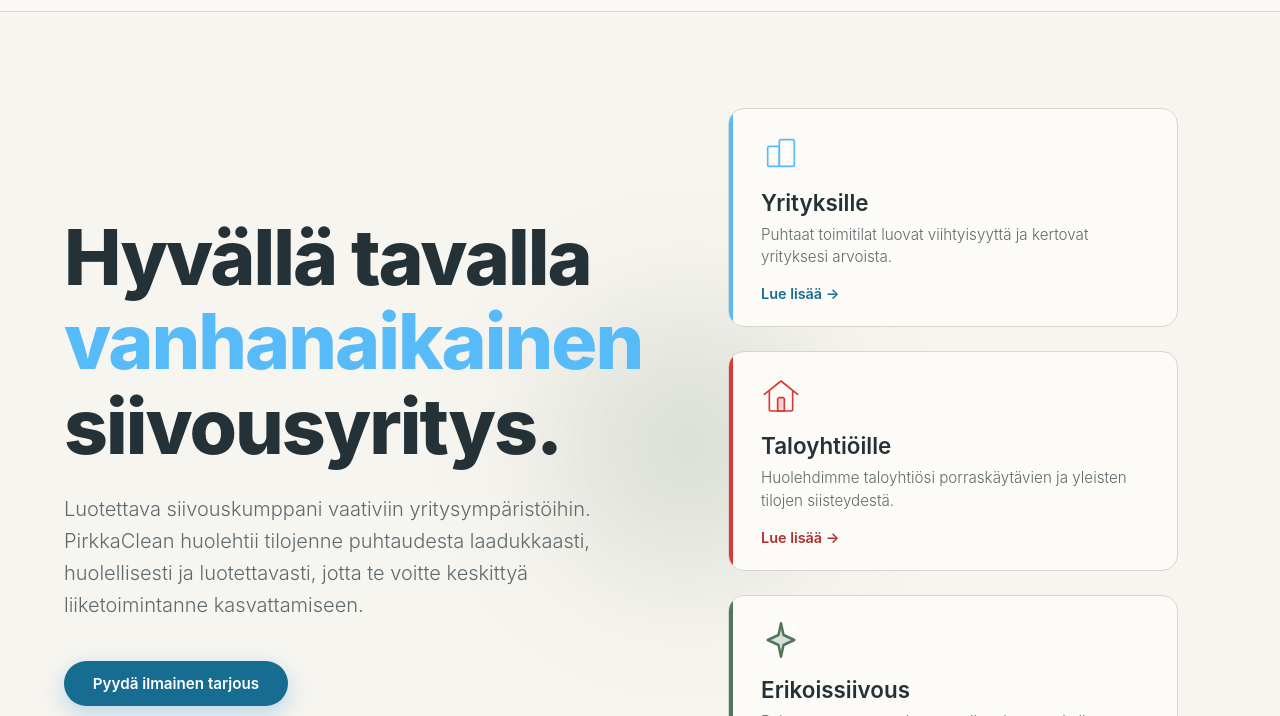
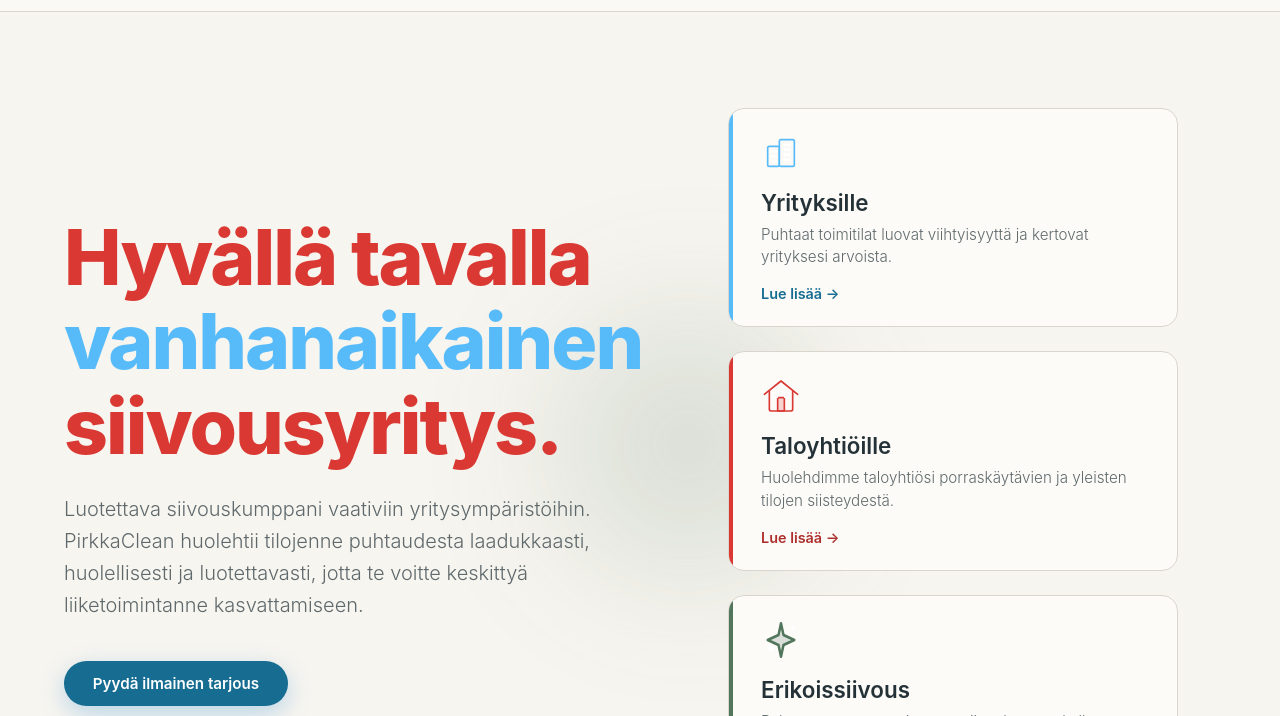
Before and after one commit to ventot-pixel/pirkkaclean-website, a plain HTML site: page index.html in a window 1280 px wide. Shown: the part 84-800 px from the top of the page. Drawn offline with Linux system fonts and the light colour scheme.

Commit message:
Apply logo colors to homepage headline

```diff
--- a/styles.css
+++ b/styles.css
@@ -235,6 +235,10 @@ h1 {
     font-weight: 800;
     margin-bottom: 1.5rem;
     letter-spacing: -2px;
+}
+
+.hero-content h1 {
+    color: var(--pirkka-red);
 }
 
 .gradient-text {
```
